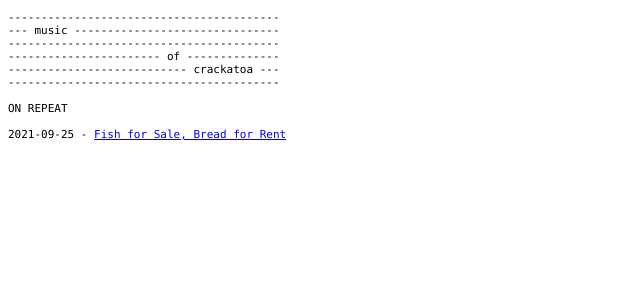
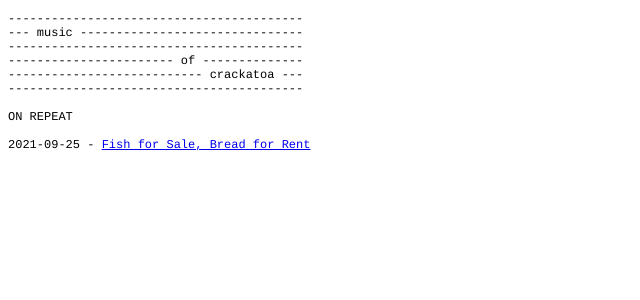
Before and after one commit to noahgorstein/music-of-crackatoa, a Jekyll site: the page built from index.markdown, in a window 1280 px wide. Shown: the top 300 px of the page, without its empty margins (0-640 px from the left). Built offline with Jekyll 4.4.1, drawn with Linux system fonts in a browser that asks for light colours.

Commit message:
changing font

```diff
--- a/_layouts/default.html
+++ b/_layouts/default.html
@@ -4,6 +4,7 @@
     <meta charset="utf-8">
     <meta name="viewport" content="width=device-width">
     <title>{{ page.title }}</title>
+    <link rel="icon" type="image/png" sizes="32x32" href="{{ site.baseurl }}/assets/images/favicon-32x32.png">
     <link rel="stylesheet" href="{{ site.baseurl }}/assets/css/style.css">
   </head>
   <body>
--- a/assets/css/style.css
+++ b/assets/css/style.css
@@ -1,6 +1,6 @@
 pre {
     display: block;
-    font: 11.0px 'monaco';
+    font: 12px 'courier';
     width: 585px;
 		margin: 1em 0px;
     position: relative;
```
Also changed, not shown: assets/images/favicon-32x32.png (added).
